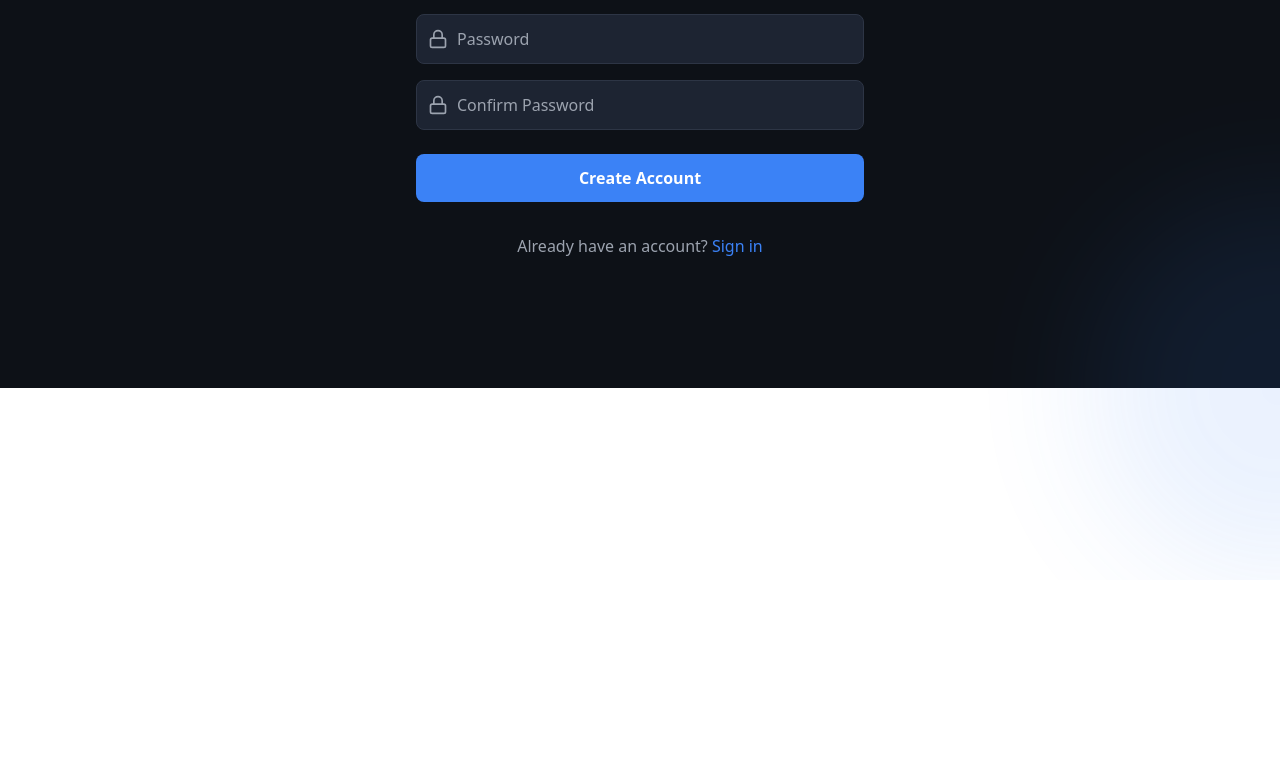
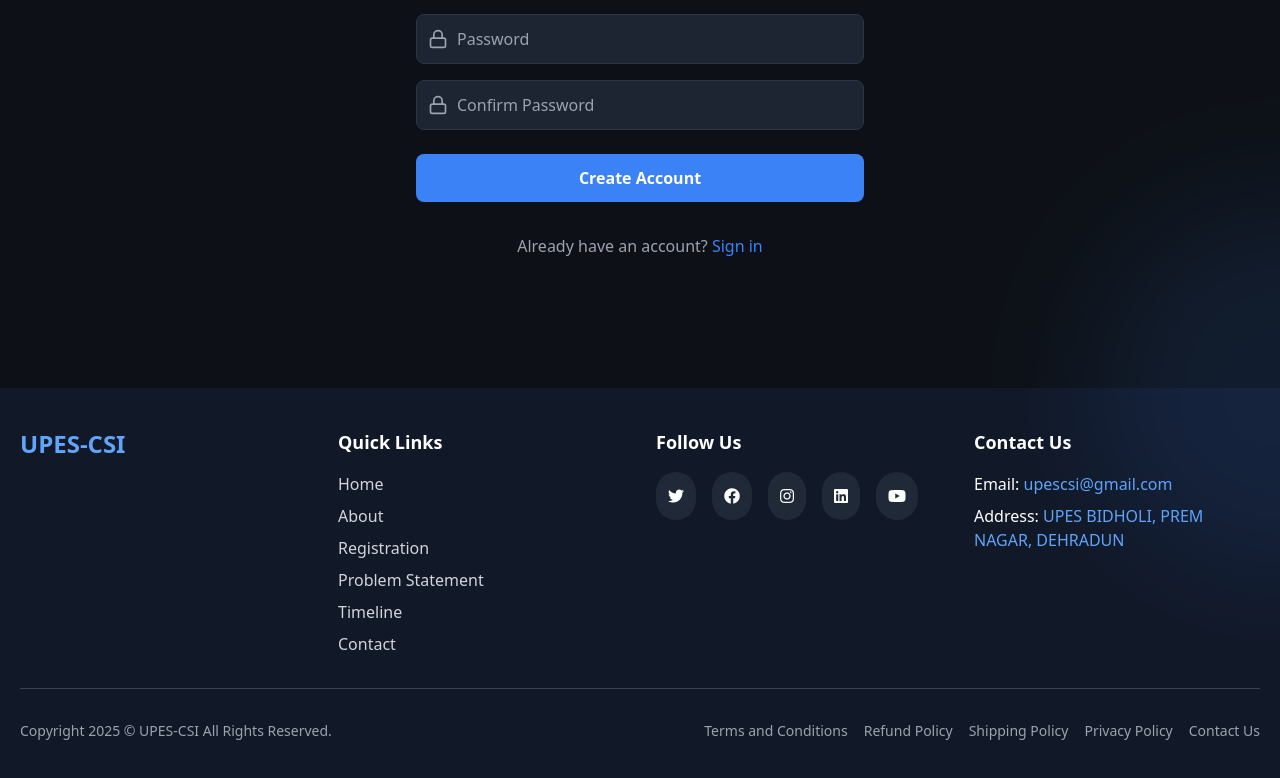
Before and after one commit to UPESCSI23/Hackathon-9.O, a React (Vite) app: page /signup in a window 1280 px wide. Shown: the part 412-1190 px from the top of the page. Before the commit the page ends 992 px from the top, so only its background shows below. Built offline with nearby package versions, Linux system fonts and the light colour scheme.

Commit message:
Updates in Footer

```diff
--- a/src/App.jsx
+++ b/src/App.jsx
@@ -6,6 +6,7 @@ import ProblemStatements from "./Pages/ProblemStatement/Problem";
 import Login from "./Pages/Login/Login";
 import Signup from "./Pages/Signup/Signup";
 import Navbar from "./Components/Navbar/Navbar";
+import Footer from "./Components/Footer/Footer";
 function App() {
   return (
     <BrowserRouter>
@@ -17,6 +18,7 @@ function App() {
         <Route path="/login" element={<Login />} />
         <Route path="/signup" element={<Signup />} />
       </Routes>
+      <Footer> </Footer>
     </BrowserRouter>
   );
 }
--- a/src/Components/Footer/Footer.jsx
+++ b/src/Components/Footer/Footer.jsx
@@ -1,4 +1,5 @@
 import React from "react";
+import { Link } from "react-router-dom";
 
 const Footer = () => {
   return (
@@ -7,8 +8,7 @@ const Footer = () => {
       <div className="max-w-7xl mx-auto grid grid-cols-1 md:grid-cols-4 gap-8">
         {/* Brand Section */}
         <div className="flex flex-col space-y-4">
-          <h1 className="text-2xl font-bold text-blue-400"> UPES-CSI</h1>
-
+          <h1 className="text-2xl font-bold text-blue-400">UPES-CSI</h1>
         </div>
 
         {/* Quick Links */}
@@ -16,19 +16,22 @@ const Footer = () => {
           <h3 className="font-semibold text-lg">Quick Links</h3>
           <ul className="space-y-2 mt-4 text-gray-300">
             <li className="hover:text-white">
-              <a href="#home">Home</a>
+              <Link to="/">Home</Link>
             </li>
             <li className="hover:text-white">
-              <a href="#Registration">Registration</a>
+              <Link to="/about">About</Link>
             </li>
             <li className="hover:text-white">
-              <a href="#Problem">Problem Statement</a>
+              <Link to="/signup">Registration</Link>
             </li>
             <li className="hover:text-white">
-              <a href="#Timeline">Timeline</a>
+              <Link to="/problem">Problem Statement</Link>
             </li>
             <li className="hover:text-white">
-              <a href="#contact">Contact</a>
+              <Link to="/timeline">Timeline</Link>
+            </li>
+            <li className="hover:text-white">
+              <Link to="/contact">Contact</Link>
             </li>
           </ul>
         </div>
@@ -38,7 +41,7 @@ const Footer = () => {
           <h3 className="font-semibold text-lg">Follow Us</h3>
           <div className="flex space-x-4 mt-4">
             <a
-              href="https://twitter.com"
+              href="https://twitter.com/upescsi?t=1fOIJJfJp1H_R1hsg9bmbQ&s=08"
               className="p-3 bg-gray-800 rounded-full hover:bg-blue-500"
               target="_blank"
               rel="noopener noreferrer"
@@ -46,7 +49,7 @@ const Footer = () => {
               <i className="fab fa-twitter"></i>
             </a>
             <a
-              href="https://facebook.com"
+              href="https://m.facebook.com/upescsi"
               className="p-3 bg-gray-800 rounded-full hover:bg-blue-600"
               target="_blank"
               rel="noopener noreferrer"
@@ -54,7 +57,7 @@ const Footer = () => {
               <i className="fab fa-facebook"></i>
             </a>
             <a
-              href="https://instagram.com"
+              href="https://instagram.com/upescsi?igshid=MzRlODBiNWFlZA=="
               className="p-3 bg-gray-800 rounded-full hover:bg-pink-500"
               target="_blank"
               rel="noopener noreferrer"
@@ -62,25 +65,50 @@ const Footer = () => {
               <i className="fab fa-instagram"></i>
             </a>
             <a
-              href="https://linkedin.com"
+              href="https://www.linkedin.com/company/computer-society-of-india-upes/"
               className="p-3 bg-gray-800 rounded-full hover:bg-blue-700"
               target="_blank"
               rel="noopener noreferrer"
             >
               <i className="fab fa-linkedin"></i>
             </a>
+            <a
+              href="https://youtube.com/@UPESCSIOfficial?si=k3t6NWMvkzVyTQF7"
+              className="p-3 bg-gray-800 rounded-full hover:bg-red-500"
+              target="_blank"
+              rel="noopener noreferrer"
+            >
+              <i className="fab fa-youtube"></i>
+            </a>{" "}
           </div>
         </div>
 
         {/* Contact Us */}
         <div>
-            <h3 className="text-lg font-semibold">Contact Us</h3>
-            <ul className="mt-4 space-y-2">
-              <li>Email: upescsi@gmail.com</li>
-              {/*<li>Phone: </li>*/}
-              <li>Address: UPES BIDHOLI, PREM NAGAR, DEHRADUN</li>
-            </ul>
-          </div>
+          <h3 className="text-lg font-semibold">Contact Us</h3>
+          <ul className="mt-4 space-y-2">
+            <li>
+              Email:{" "}
+              <a
+                href="mailto:upescsi@gmail.com"
+                className="text-blue-400 hover:text-blue-600"
+              >
+                upescsi@gmail.com
+              </a>
+            </li>
+            <li>
+              Address:{" "}
+              <a
+                href="https://www.google.com/maps?q=UPES+BIDHOLI,+PREM+NAGAR,+DEHRADUN"
+                target="_blank"
+                rel="noopener noreferrer"
+                className="text-blue-400 hover:text-blue-600"
+              >
+                UPES BIDHOLI, PREM NAGAR, DEHRADUN
+              </a>
+            </li>
+          </ul>
+        </div>
       </div>
 
       {/* Divider */}
@@ -88,14 +116,26 @@ const Footer = () => {
 
       {/* Bottom Section */}
       <div className="flex flex-col md:flex-row justify-between items-center text-gray-400 text-sm">
-        <p> Copyright 2025 &copy;  UPES-CSI All Rights Reserved.</p>
+        <p>Copyright 2025 &copy; UPES-CSI All Rights Reserved.</p>
         <div className="space-x-4 mt-4 md:mt-0">
-          <a href="/privacy" className="hover:text-white">
-            Privacy Policy
+          <a
+            href="https://merchant.razorpay.com/policy/OAG5Tj7G48iTNQ/terms"
+            className="hover:text-white"
+          >
+            Terms and Conditions
           </a>
-          <a href="/terms" className="hover:text-white">
-            Terms of Service
+          <a href="https://merchant.razorpay.com/policy/OAG5Tj7G48iTNQ/refund" className="hover:text-white">
+          Refund Policy
           </a>
+          <a href="https://merchant.razorpay.com/policy/OAG5Tj7G48iTNQ/shipping" className="hover:text-white">
+          Shipping Policy
+          </a>
+          <a href="https://merchant.razorpay.com/policy/OAG5Tj7G48iTNQ/privacy" className="hover:text-white">
+          Privacy Policy
+          </a>
+          <Link to="/contact" className="hover:text-white">
+          Contact Us
+          </Link>
         </div>
       </div>
     </footer>
--- a/src/Pages/Home/Home.jsx
+++ b/src/Pages/Home/Home.jsx
@@ -1,7 +1,6 @@
 // Import Components this way
 //import Footer from './Components/Footer/Footer';
 import Landing from "../../Components/Landing/Landing";
-import Footer from "../../Components/Footer/Footer";
 //import Timeline from "./Components/Timeline/Timeline";
 function App() {
   return (
@@ -9,7 +8,7 @@ function App() {
       {/* Use the imported components here */}
       <Landing />
       {/*<Timeline /> */}
-      <Footer />
+
     </div>
   );
 }
```
